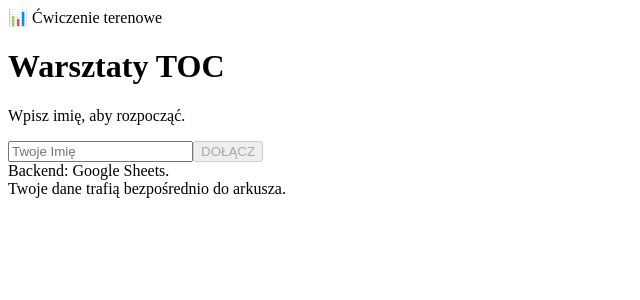
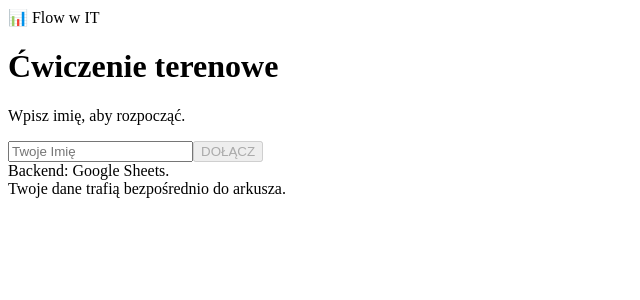
Before and after one commit to MarinaTripetska/kebab, a Vue app: page / in a window 1280 px wide. Shown: the top 300 px of the page, without its empty margins (0-640 px from the left). Built offline with nearby package versions, Linux system fonts and the light colour scheme; the HTML template or start-up script is replaced by a standard one.

Commit message:
Changed typo

```diff
--- a/src/KebabFlow.vue
+++ b/src/KebabFlow.vue
@@ -40,7 +40,7 @@ const {
     <!-- Pasek górny -->
     <header class="bg-green-700 text-white p-4 flex justify-between items-center z-10 shadow-md">
       <div class="font-bold text-lg tracking-wider flex items-center gap-2">
-        <span>📊</span> Ćwiczenie terenowe
+        <span>📊</span> Flow w IT
       </div>
       <div v-if="user" class="text-xs bg-green-800 px-2 py-1 rounded text-green-100 border border-green-600">
         {{ user.name }}
@@ -59,7 +59,7 @@ const {
       <!-- EKRAN 1: Logowanie -->
       <div v-if="!user" class="flex-1 flex flex-col justify-center items-center space-y-8 fade-in">
         <div class="text-center space-y-2">
-          <h1 class="text-3xl font-bold text-gray-800">Warsztaty TOC</h1>
+          <h1 class="text-3xl font-bold text-gray-800">Ćwiczenie terenowe</h1>
           <p class="text-gray-500">Wpisz imię, aby rozpocząć.</p>
         </div>
 
```
